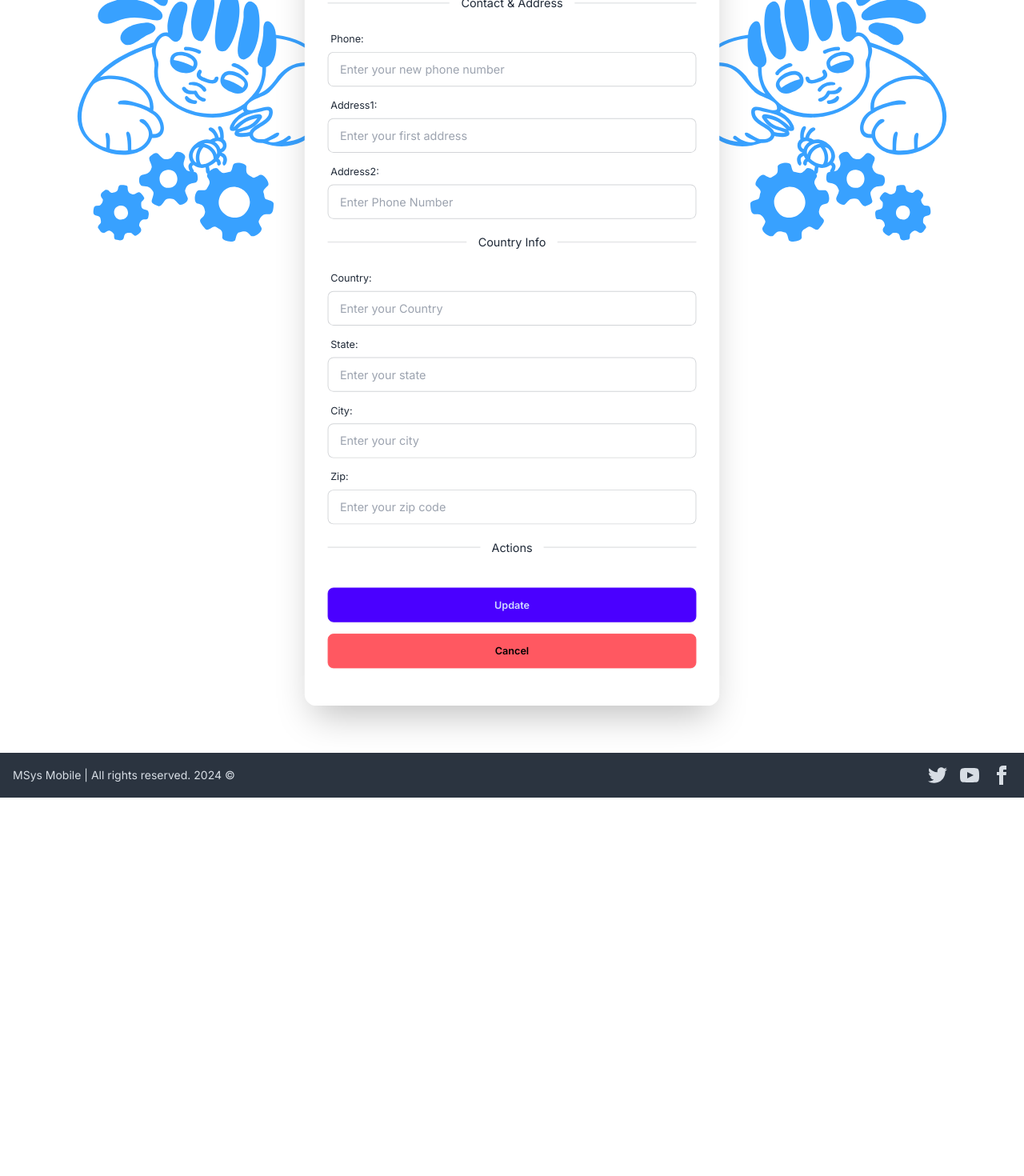
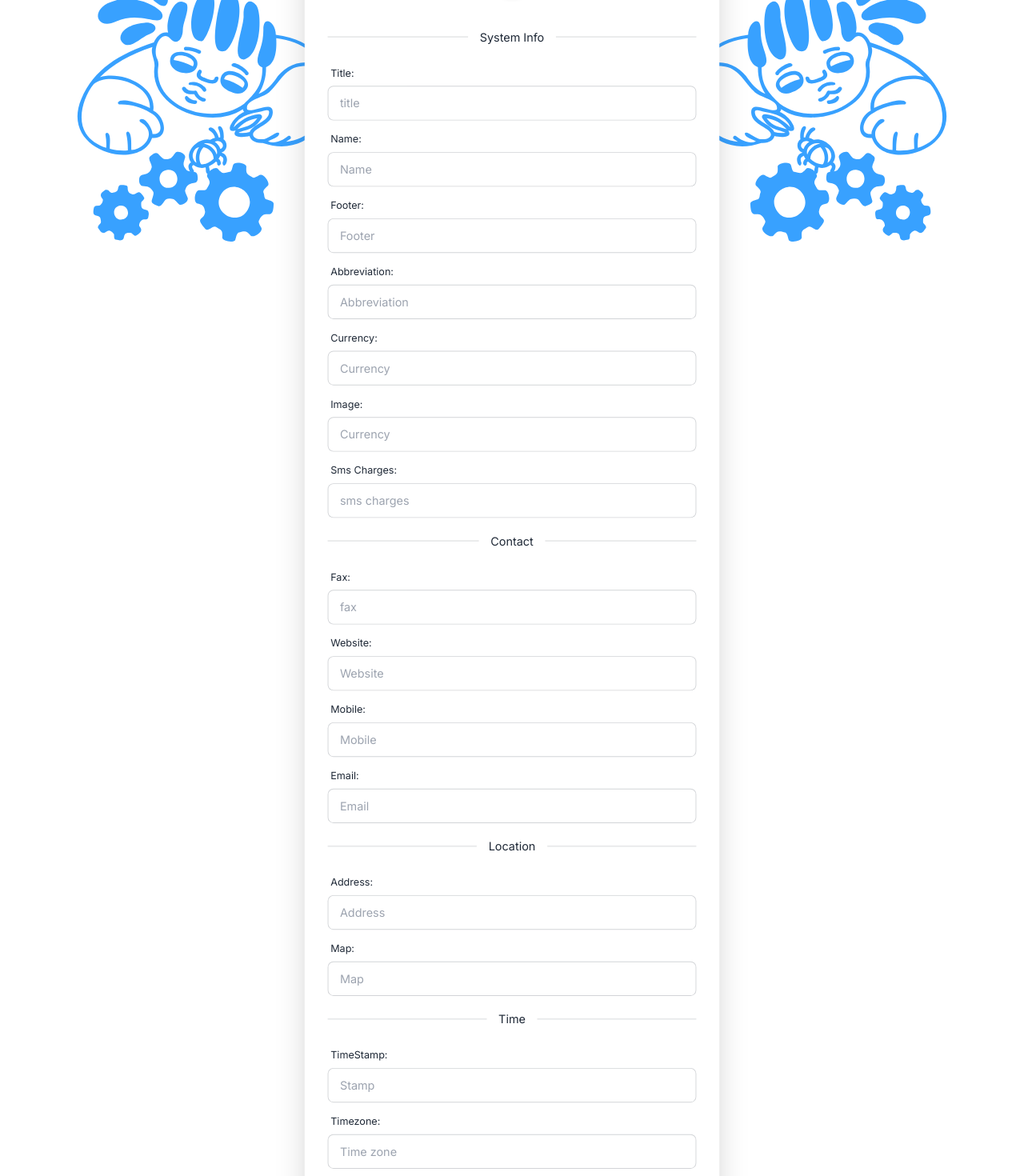
Before and after one commit to obedNuertey1/susu-app, a Next.js app: page /transactions/system-settings in a window 1280 px wide. Shown: the part 300-1770 px from the top of the page at 80% size. Before the commit the page ends 1297 px from the top, so only its background shows below. Built offline with nearby package versions, Linux system fonts and the light colour scheme; no server answers; sample sign-in values are in the browser's storage.

Commit message:
feat: added system settings codebase

```diff
--- a/app/components/SystemSettingsPage/SystemSettingsPage.tsx
+++ b/app/components/SystemSettingsPage/SystemSettingsPage.tsx
@@ -1,19 +1,36 @@
 "use client";
-import { faGears, faMailReply, faUserGear } from '@fortawesome/free-solid-svg-icons'
+import { faGears} from '@fortawesome/free-solid-svg-icons'
 import { FontAwesomeIcon } from '@fortawesome/react-fontawesome'
 import Link from 'next/link'
-import React, { useEffect, useRef, useState } from 'react'
+import React, { useEffect, useState } from 'react'
 import styles from "./system-settings.module.css";
 import girlEngineer from "../../assets/Groupengineering-girl.svg"
 import Image from 'next/image';
 import { useRouter } from 'next/navigation';
 import { useAuth } from '@/app/contexts/AuthContext';
 import waiting from '@/app/funcs/waiting';
-import { getAuth, updatePassword } from 'firebase/auth';
-import InputField, { passwordMatchType, warnColorType, warnTextType } from '../InputField/InputField';
-import checkPasswordStrength from '@/app/funcs/checkPasswordStrength';
-import { SHA256 } from 'crypto-js';
-import { useRedirectContext } from '@/app/contexts/RedirectContext';
+import { timeStamp } from 'console';
+// import { getAuth} from 'firebase/auth';
+// import { useRedirectContext } from '@/app/contexts/RedirectContext';
+
+/*
+ sysid       Int    @id @default(autoincrement())
+  title       String @db.VarChar(200)
+  name        String @db.VarChar(200)
+  footer      String @db.Text
+  abb         String @db.VarChar(200)
+  fax         String @db.Text
+  currency    String @db.Text
+  website     String @db.Text
+  mobile      String @db.Text
+  image       String @db.VarChar(200)
+  address     String @db.Text
+  email       String @db.Text
+  map         String @db.Text
+  stamp       String @db.VarChar(350)
+  timezone    String @db.Text
+  sms_charges String @db.VarChar(200)
+*/
 
 export default function SystemSettingsPage() {
   const router = useRouter();
@@ -22,17 +39,25 @@ export default function SystemSettingsPage() {
     return router.push("/login");
   }
 
-  const auth2 = getAuth();
+  const [sysid, setSysid] = useState<string>("");
+  const [title, setTitle] = useState<string>(""); //<-system-info
+  const [name, setName] = useState<string>(""); //<-system-info
+  const [footer, setFooter] = useState<string>(""); //<-system-info
+  const [abb, setAbb] = useState<string>(""); //<-system-info
+  const [currency, setCurrency] = useState<string>(""); //<-system-info
+  const [image, setImage] = useState<string>(""); //<-system-info
+  const [addImage, setAddImage] = useState(null);
+  const [sms_charges, setSms_charges] = useState<string>("");//<-system-info
+  const [fax, setFax] = useState<string>("");  //<- Contact
+  const [website, setWebsite] = useState<string>("");  //<- Contact
+  const [mobile, setMobile] = useState<string>(""); //<- Contact
+  const [email, setEmail] = useState<string>(""); //<- Contact
+  const [address, setAddress] = useState<string>(""); //<- location
+  const [map, setMap] = useState<string>(""); //<-location
+  const [stamp, setStamp] = useState<string>(""); //<- Time
+  const [timezone, setTimezone] = useState<string>(""); //<- Time
 
-  const {setRedirectHashId, redirectHashId}:any = useRedirectContext();
 
-  const [phone, setPhone] = useState<string>("");
-  const [address1, setAddress1] = useState<string>("");
-  const [address2, setAddress2] = useState<string>("");
-  const [country, setCountry] = useState<string>("");
-  const [state, setState] = useState<string>("");
-  const [zip, setZip] = useState<string>("");
-  const [city, setCity] = useState<string>("");
   const [isLoading, setIsLoading] = useState<boolean>(false);
   const [errorMessage, setErrorMessage] = useState<string>("");
   const [successMessage, setSuccessMessage] = useState<string>("");
@@ -41,16 +66,25 @@ export default function SystemSettingsPage() {
   useEffect(()=>{
     (async ()=>{
       try{
-        const res = await fetch(`${process.env.REACT_SERVER_API}/users/email/${currentUser.email}`);
+        const res = await fetch(`${process.env.REACT_SERVER_API}/system-settings`);
         if(!res.ok){throw new Error("Couldn't get user data")}
         const data:any = await res.json();
-        setPhone(data.phone);
-        setAddress1(data.addr1);
-        setAddress2(data.addr2);
-        setCountry(data.country);
-        setState(data.state);
-        setZip(data.zip);
-        setCity(data.city);
+        setSysid(data.sysid);
+        setTitle(data.title);
+        setName(data.name);
+        setFooter(data.footer);
+        setAbb(data.abb);
+        setCurrency(data.currency);
+        setSms_charges(data.sms_charges);
+        setFax(data.fax);
+        setWebsite(data.website);
+        setMobile(data.mobile);
+        setEmail(data.email);
+        setAddress(data.address);
+        setMap(data.map);
+        setStamp(data.stamp);
+        setTimezone(data.timezone);
+        setImage(data.image);
       }catch(e){
         console.log(e);
       }
@@ -64,30 +98,13 @@ export default function SystemSettingsPage() {
     e.preventDefault();
     setIsLoading(true);
     try{
-      const res1 = await fetch(`${process.env.REACT_SERVER_API}/users/email/${currentUser.email}`)
-      if(!res1.ok){
-        setErrorMessage("Failed to update");
-        await waiting(4000);
-        setErrorMessage("");
-        setIsLoading(false);
-        return;
-      }
-      const res1Data = await res1.json();
-      console.log("res1Data.userid");
-      console.log(res1Data.userid);
-      const res = await fetch(`${process.env.REACT_SERVER_API}/system_settings/${res1Data.userid}`, {
+      const res = await fetch(`${process.env.REACT_SERVER_API}/system-settings/1`, {
         method: "PATCH",
         headers: {
           'Content-Type': "application/json"
         },
         body:JSON.stringify({
-          phone,
-          addr1: address1,
-          addr2: address2,
-          country,
-          state,
-          zip,
-          city
+          title, name, footer, abb, currency, sms_charges, fax, website, mobile, email, address, map, stamp, timezone, image
         })
       });
       if(!res.ok){
@@ -103,7 +120,7 @@ export default function SystemSettingsPage() {
       setSuccessMessage("");
       router.push("/transactions");
     }catch(e){
-      setErrorMessage('Failed to update info')
+      setErrorMessage(`Failed to update info ${e}`)
       await waiting(4000);
       setErrorMessage('');
       setIsLoading(false);
@@ -143,57 +160,145 @@ export default function SystemSettingsPage() {
                 </div>
               </div>
                 <form className="card-body">
-                  <div className="divider">Contact & Address</div>
-                      {/* Contact & Address */}
+                  <div className="divider">System Info</div>
+                      {/*System Info*/}
                     <div className="form-control">
-                      <label className="label" htmlFor='phone'>
-                        <span className="label-text">Phone:</span>
+                      <label className="label" htmlFor='title'>
+                        <span className="label-text">Title:</span>
                       </label>
                       {/* @ts-ignore */}
-                      <input type="tel" id='phone' name='phone' value={phone} onChange={(e)=>{
-                        setPhone(e.target.value)
-                      }} placeholder="Enter your new phone number" className="input input-bordered"  />
+                      <input type="text" id='title' name='title' value={title} onChange={(e)=>{
+                        setTitle(e.target.value)
+                      }} placeholder="title" className="input input-bordered"  />
                     </div>
                     <div className="form-control">
-                      <label className="label" htmlFor='address1'>
-                        <span className="label-text">Address1:</span>
+                      <label className="label" htmlFor='name'>
+                        <span className="label-text">Name:</span>
                       </label>
-                      <input type="tel" id='address1' value={address1} onChange={(e)=>{setAddress1(e.target.value)}} name='address1' placeholder="Enter your first address" className="input input-bordered"  />
+                      {/* @ts-ignore */}
+                      <input type="text" id='name' name='name' value={name} onChange={(e)=>{
+                        setName(e.target.value)
+                      }} placeholder="Name" className="input input-bordered"  />
                     </div>
                     <div className="form-control">
-                      <label className="label" htmlFor='address2'>
-                        <span className="label-text">Address2:</span>
+                      <label className="label" htmlFor='footer'>
+                        <span className="label-text">Footer:</span>
                       </label>
-                      <input type="tel" id='address2' name='address2' value={address2} onChange={(e)=>{setAddress2(e.target.value)}} title='Please Enter Second address' pattern='^[0|\+233](2[0|3|4|5|6|7|8]|5[0|3|4|5|7|9])\d{7}$' placeholder="Enter Phone Number" className="input input-bordered"  />
-                    </div>
-                    {/* Contact & Address */}
-                  <div className="divider">Country Info</div>
-                    {/* Country Info */}
-                    <div className="form-control">
-                      <label className="label" htmlFor='country'>
-                        <span className="label-text">Country:</span>
-                      </label>
-                      <input type="text" id='country' name='country' value={country} onChange={(e)=>{setCountry(e.target.value)}} placeholder="Enter your Country" className="input input-bordered"  />
+                      {/* @ts-ignore */}
+                      <input type="text" id='footer' name='footer' value={footer} onChange={(e)=>{
+                        setFooter(e.target.value)
+                      }} placeholder="Footer" className="input input-bordered"  />
                     </div>
                     <div className="form-control">
-                      <label className="label" htmlFor='state'>
-                        <span className="label-text">State:</span>
+                      <label className="label" htmlFor='abb'>
+                        <span className="label-text">Abbreviation:</span>
                       </label>
-                      <input type="text" id='state' value={state} onChange={(e)=>{setState(e.target.value)}} name='state' placeholder="Enter your state" className="input input-bordered"  />
+                      {/* @ts-ignore */}
+                      <input type="text" id='abb' name='abb' value={abb} onChange={(e)=>{
+                        setAbb(e.target.value)
+                      }} placeholder="Abbreviation" className="input input-bordered"  />
                     </div>
                     <div className="form-control">
-                      <label className="label" htmlFor='city'>
-                        <span className="label-text">City:</span>
+                      <label className="label" htmlFor='currency'>
+                        <span className="label-text">Currency:</span>
                       </label>
-                      <input type="text" id='city' value={city} onChange={(e)=>{setCity(e.target.value)}} name='city' placeholder="Enter your city" className="input input-bordered"  />
+                      {/* @ts-ignore */}
+                      <input type="text" id='currency' name='currency' value={currency} onChange={(e)=>{
+                        setCurrency(e.target.value)
+                      }} placeholder="Currency" className="input input-bordered"  />
+                    </div>
+                    {/* Image Image Image Image Image */}
+                    <div className="form-control">
+                      <label className="label" htmlFor='image'>
+                        <span className="label-text">Image:</span>
+                      </label>
+                      {/* @ts-ignore */}
+                      <input type="text" id='image' name='image' value={image} onChange={(e)=>{
+                        setImage(e.target.value)
+                      }} placeholder="Currency" className="input input-bordered"  />
+                    </div>
+                    {/* Image Image Image Image Image */}
+                    <div className="form-control">
+                      <label className="label" htmlFor='sms_charges'>
+                        <span className="label-text">Sms Charges:</span>
+                      </label>
+                      {/* @ts-ignore */}
+                      <input type="number" step={0.1} min={0} id='sms_charges' name='sms_charges' value={sms_charges} onChange={(e)=>{
+                        setSms_charges(e.target.value)
+                      }} placeholder="sms charges" className="input input-bordered"  />
+                    </div>
+                    <div className="divider">Contact</div>
+                    <div className="form-control">
+                      <label className="label" htmlFor='fax'>
+                        <span className="label-text">Fax:</span>
+                      </label>
+                      {/* @ts-ignore */}
+                      <input type="tel" id='fax' name='fax' value={fax} onChange={(e)=>{
+                        setFax(e.target.value)
+                      }} placeholder="fax" className="input input-bordered"  />
                     </div>
                     <div className="form-control">
-                      <label className="label" htmlFor='zip'>
-                        <span className="label-text">Zip:</span>
+                      <label className="label" htmlFor='website'>
+                        <span className="label-text">Website:</span>
                       </label>
-                      <input type="text" id='zip' value={zip} onChange={(e)=>{setZip(e.target.value)}} name='zip' placeholder="Enter your zip code" className="input input-bordered"  />
+                      {/* @ts-ignore */}
+                      <input type="url" id='website' name='website' value={website} onChange={(e)=>{
+                        setWebsite(e.target.value)
+                      }} placeholder="Website" className="input input-bordered"  />
                     </div>
-                    {/* Country Info */}
+                    <div className="form-control">
+                      <label className="label" htmlFor='mobile'>
+                        <span className="label-text">Mobile:</span>
+                      </label>
+                      {/* @ts-ignore */}
+                      <input type="tel" id='mobile' name='mobile' value={mobile} onChange={(e)=>{
+                        setMobile(e.target.value)
+                      }} placeholder="Mobile" className="input input-bordered"  />
+                    </div>
+                    <div className="form-control">
+                      <label className="label" htmlFor='email'>
+                        <span className="label-text">Email:</span>
+                      </label>
+                      {/* @ts-ignore */}
+                      <input type="text" id='email' name='email' value={email} onChange={(e)=>{
+                        setEmail(e.target.value)
+                      }} placeholder="Email" className="input input-bordered"  />
+                    </div>
+                    <div className="divider">Location</div>
+                    <div className="form-control">
+                      <label className="label" htmlFor='address'>
+                        <span className="label-text">Address:</span>
+                      </label>
+                      {/* @ts-ignore */}
+                      <input type="tel" id='address' name='address' value={address} onChange={(e)=>{
+                        setAddress(e.target.value)
+                      }} placeholder="Address" className="input input-bordered"  />
+                    </div>
+                    <div className="form-control">
+                      <label className="label" htmlFor='map'>
+                        <span className="label-text">Map:</span>
+                      </label>
+                      <input type="tel" id='map' name='map' value={map} onChange={(e)=>{setMap(e.target.value)}} title='Map' placeholder="Map" className="input input-bordered"  />
+                    </div>
+                    <div className="divider">Time</div>
+                    <div className="form-control">
+                      <label className="label" htmlFor='stamp'>
+                        <span className="label-text">TimeStamp:</span>
+                      </label>
+                      {/* @ts-ignore */}
+                      <input type="text" id='stamp' name='stamp' value={stamp} onChange={(e)=>{
+                        setStamp(e.target.value)
+                      }} placeholder="Stamp" className="input input-bordered"  />
+                    </div>
+                    <div className="form-control">
+                      <label className="label" htmlFor='timezone'>
+                        <span className="label-text">Timezone:</span>
+                      </label>
+                      {/* @ts-ignore */}
+                      <input type="text" id='timezone' name='timezone' value={timezone} onChange={(e)=>{
+                        setTimezone(e.target.value)
+                      }} placeholder="Time zone" className="input input-bordered"  />
+                    </div>
                     <div className="divider">Actions</div>
                     {/* <div className="card-actions flex flex-col items-center w-full"> */}
                       <div className="form-control mt-6">
@@ -202,7 +307,6 @@ export default function SystemSettingsPage() {
                       <div className="form-control mt-2">
                           <Link role='link' href={"/transactions"} className="btn btn-error">Cancel</Link>
                       </div>
-                    {/* </div> */}
 
                 </form>
             </div>
--- a/app/components/TransactionsID/TrasactionsID.tsx
+++ b/app/components/TransactionsID/TrasactionsID.tsx
@@ -120,14 +120,16 @@ function TransactionsID({params, searchParams}: {params: {id: string}, searchPar
       </div>
       <div className='navbar'></div>
       {/* <div className='navbar sm:hidden'></div> */}
-      <div className={`flex flex-col justify-center items-center w-full h-[120%] sm:h-fit sm:-mb-[5%] md:mb-[0%] ${styles.scaleDown}`}>
+      {/* <div className={`flex flex-col justify-center items-center w-full h-[120%] sm:h-fit sm:-mb-[5%] md:mb-[0%] ${styles.scaleDown}`}> */}
+      <div className='relative flex flex-col justify-center items-center w-full h-[100%] sm:h-[60%] gap-[2px]'>
           <div className='flex flex-col gap-1 justify-center items-center'>
             <h1 className='block text-3xl font-extrabold'>Make A Transaction</h1>
             <div className='w-30 h-30 rounded-full'>
               <Image className='object-cover' src={businessIcon} alt='business image' />
             </div>
           </div>
-          <div className="card  w-full max-w-sm shadow-2xl bg-base-100 sm:scale-90">
+          {/* <div className="card  w-full max-w-sm shadow-2xl bg-base-100 sm:scale-90"> */}
+          <div className='card py-5  w-full max-w-sm sm:max-w-xl shadow-2xl bg-base-100 sm:scale-90'>
                 <form className="card-body" onSubmit={handleSubmit}>
                   <div className="form-control">
                     <label className="label" htmlFor='account-num'>
```
